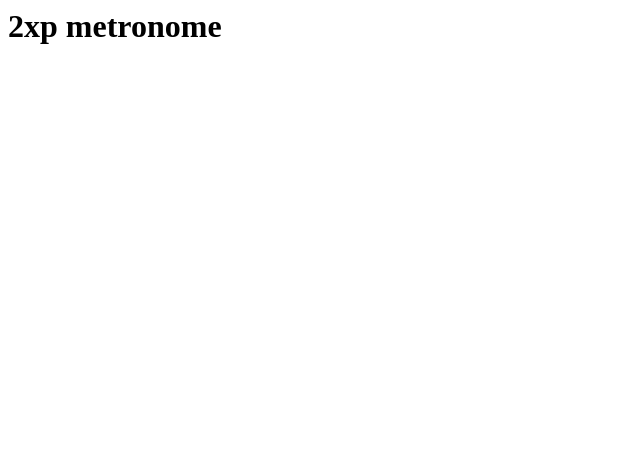
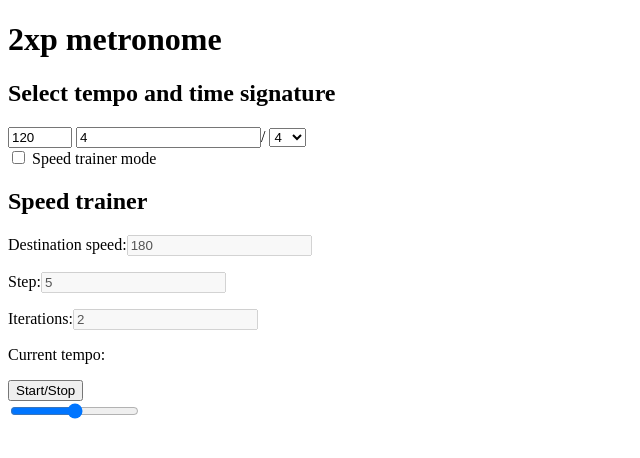
Before and after one commit to pero2c/Web-metronome, a plain HTML site: page index.html in a window 1280 px wide. Shown: the whole page, without its empty margins (0-640 px from the left). Drawn offline with Linux system fonts and the light colour scheme.

Commit message:
Update index.html

```diff
--- a/index.html
+++ b/index.html
@@ -1 +1,50 @@
-<h1>2xp metronome</h1>
+<!DOCTYPE html>
+<html>
+  <head>
+    <meta charset="utf-8">
+    <title>speed trainer</title>
+    <link rel="stylesheet" href="style.css">
+    <link rel="preconnect" href="https://fonts.googleapis.com">
+<link rel="preconnect" href="https://fonts.gstatic.com" crossorigin>
+<link href="https://fonts.googleapis.com/css2?family=IBM+Plex+Mono&family=Noto+Sans+JP&family=Press+Start+2P&display=swap" rel="stylesheet">
+  </head>
+  <body>
+    <h1>2xp metronome</h1>
+    <div id = "metronomebox">
+      <div id = "space">
+      </div>
+      <div id = "controls">
+      <div id = "tempobox">
+        <div id = "tempodescription">
+          <div><h2>Select tempo and time signature</h2></div>
+          </div>
+      <input id = "temposelector" type = "number" value = "120" min = "30" max = "300" step = "5"></input>
+      <input id = "beats" type = "number" value = "4"></input><span id = "slashsign">/</span>
+      <select id = "notevalue">
+        <option value = "4">4</option>
+        <option>8</option>
+        <option>16</option>
+      </select>
+      </div>
+      <div id = "speedtrainertoggle">
+      <input type="checkbox" id="speedcheckbox">
+    <label for="speedcheckbox">Speed trainer mode</label>
+      </div>
+      <div id = "speedtrainerbox">
+    <div><h2>Speed trainer</h2></div>
+      <p>Destination speed:<input class = "speedinput" id = "speedstop" type = "number" value = "180" disabled = "true"></input></p>
+      <p>Step:<input class = "speedinput" id = "step" type = "number" value = "5" disabled = "true"></input></p>
+      <p>Iterations:<input class = "speedinput" id = "iterations" type = "number" value = "2" disabled = "true"></input></p>
+      <p id = "tempodisplay">Current tempo:</p>
+    </div>
+      <div id ="playbuttonsection">
+      <button id="playbutton" data-playing="false" role="switch" aria-checked="false">
+        <span>Start/Stop</span></button>
+      </div>
+    </div>
+    <div id = "volumesection">
+    <input id = "volumeslider" type= "range" min= "0" max= "1" step= "0.01" value= "0.5" orient = "vertical"></input>
+    </div>
+  </body>
+  <script src="speedTrainer.js"></script>
+</html>
```
